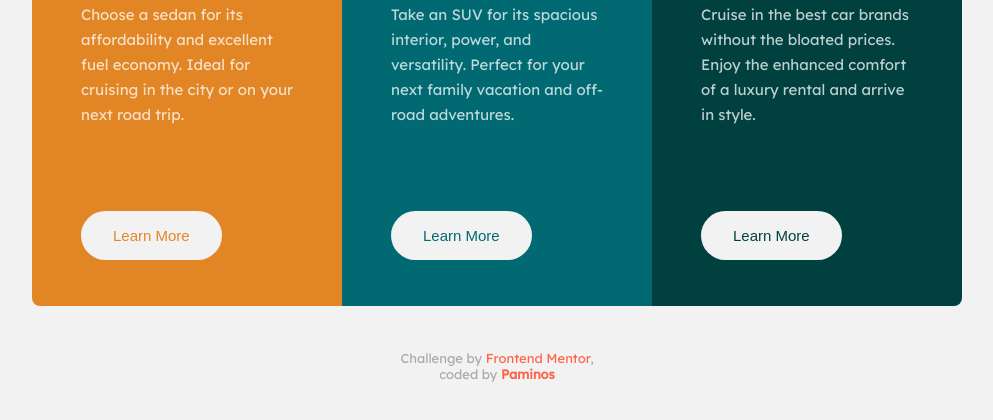
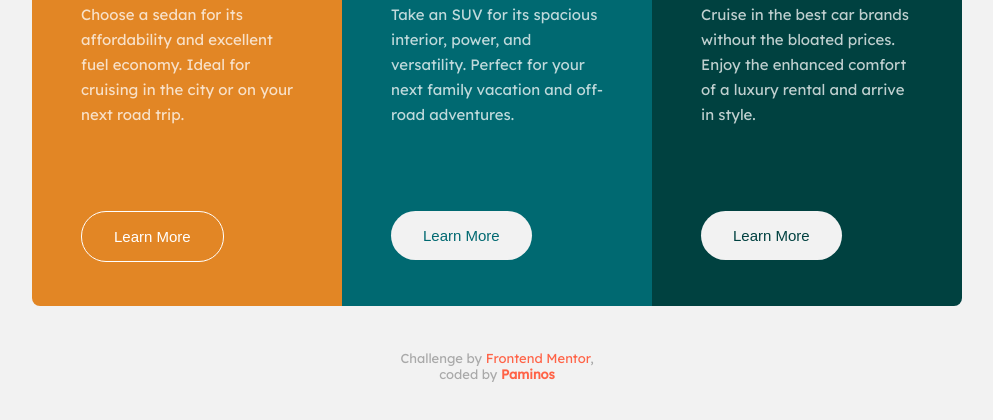
Before and after one commit to epalex/3-column-preview-card-component, a plain HTML site: page index.html in a window 1280 px wide. In both pictures the pointer is over the button 294 px from the left and 541 px from the top of the page. Shown: the part 306-726 px from the top of the page, without its empty margins (143-1136 px from the left). Drawn offline with Linux system fonts and the light colour scheme.

Commit message:
hover added

```diff
--- a/styles.css
+++ b/styles.css
@@ -100,6 +100,12 @@ footer {
     margin-top: 44px;
 }
 
+.learn-more-btn:hover {
+    cursor: pointer;
+    background-color: transparent;
+    border: 1px solid white;
+    color: white;
+}
 
 
 @media screen and (min-width: 992px) {
@@ -139,5 +145,4 @@ footer {
     section p {
         width: 100%;
     }
-
 }
```
